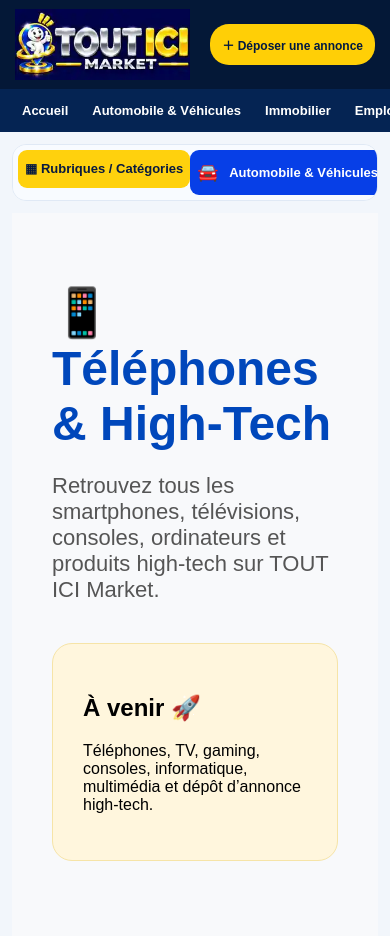
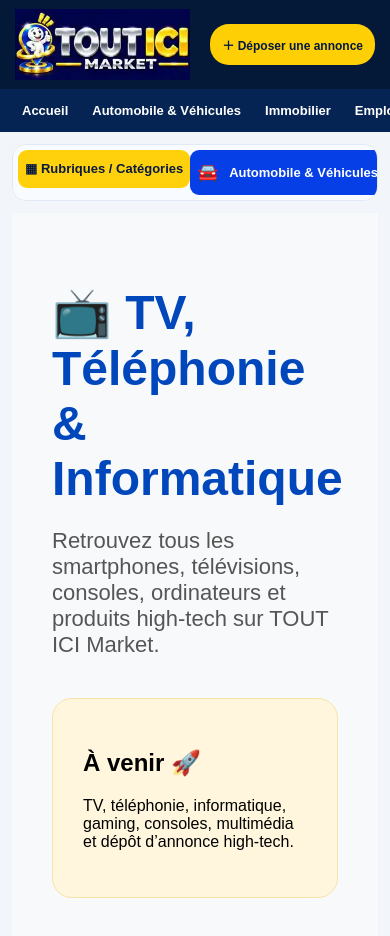
Before and after one commit to Touticimarket/tout-ici-market, a Next.js app: page /telephones in a window 390 px wide. Shown: the top 936 px of the page. Built offline with nearby package versions, Linux system fonts and the light colour scheme.

Commit message:
Update category heading for revised navigation: app/telephones/page.tsx

```diff
--- a/app/telephones/page.tsx
+++ b/app/telephones/page.tsx
@@ -15,7 +15,7 @@ export default function TelephonesPage() {
           marginBottom: "10px",
         }}
       >
-        📱 Téléphones & High-Tech
+        📺 TV, Téléphonie & Informatique
       </h1>
 
       <p style={{ fontSize: "22px", color: "#555" }}>
@@ -34,7 +34,7 @@ export default function TelephonesPage() {
       >
         <h2>À venir 🚀</h2>
         <p>
-          Téléphones, TV, gaming, consoles, informatique,
+          TV, téléphonie, informatique, gaming, consoles,
           multimédia et dépôt d’annonce high-tech.
         </p>
       </div>
```
